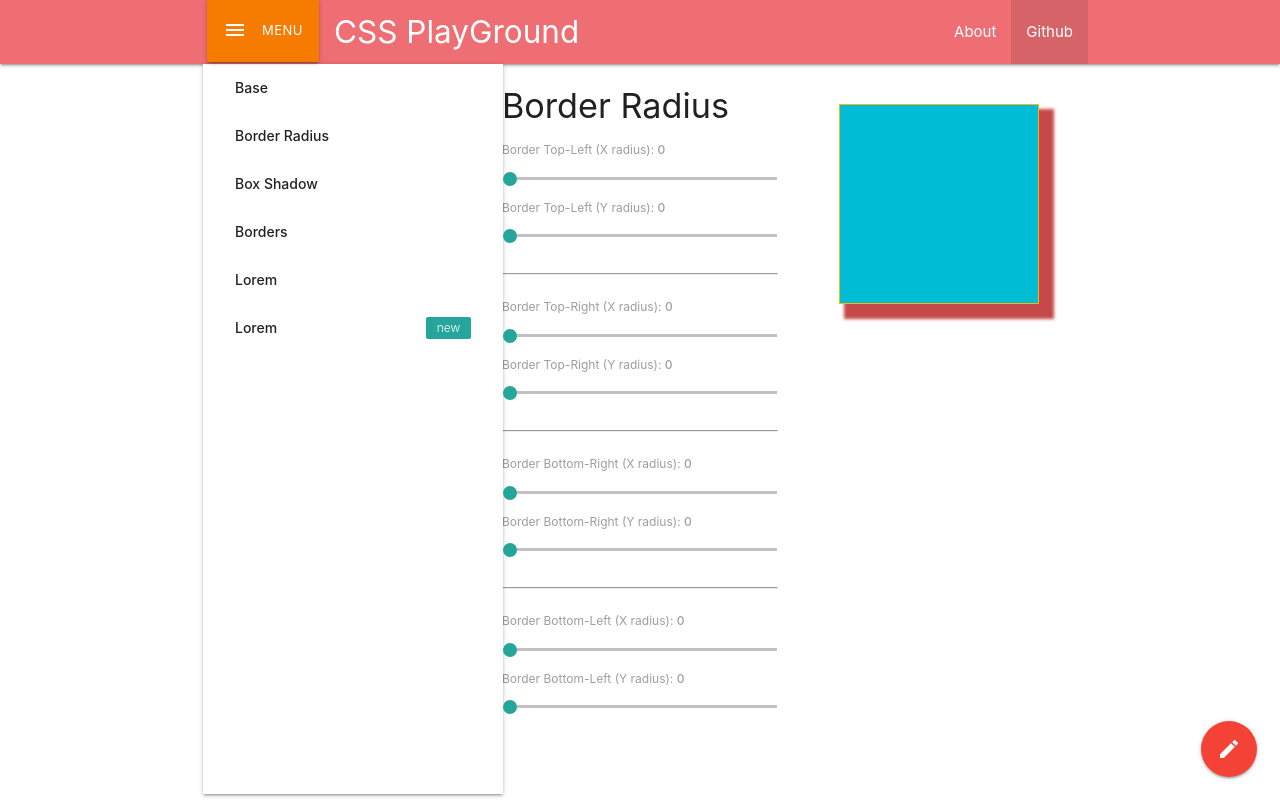
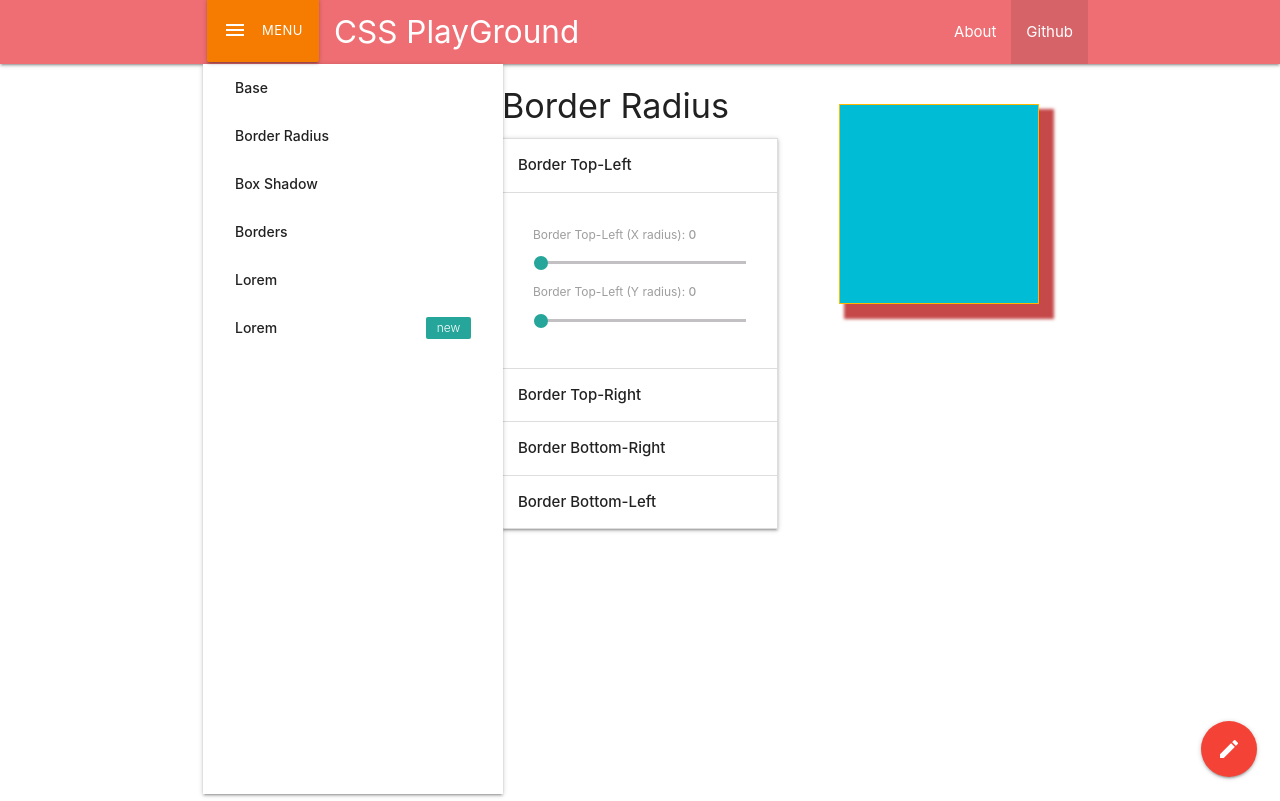
Before and after one commit to Aivirth/CssPlayground, a React (Create React App) app: page /border-radius in a window 1280 px wide. Built offline with nearby package versions, Linux system fonts and the light colour scheme.

Commit message:
Reworked BorderRadius as collapsible accordion

```diff
--- a/src/components/Options/BorderRadius/BorderRadius.js
+++ b/src/components/Options/BorderRadius/BorderRadius.js
@@ -1,4 +1,7 @@
 import React, { PureComponent } from "react";
+
+import M from "materialize-css";
+
 import { connect } from "react-redux";
 import {
   getStyles,
@@ -9,6 +12,7 @@ import Range from "../../UI/Input/Range/Range";
 class BorderRadius extends PureComponent {
   componentDidMount() {
     this.props.getStyles();
+    M.Collapsible.init(this.collapse);
   }
 
   onRangeChange = e => {
@@ -34,6 +38,17 @@ class BorderRadius extends PureComponent {
     return (
       <div>
         <h4>Border Radius</h4>
+        <ul
+          className="collapsible"
+          ref={collapse => {
+            this.collapse = collapse;
+          }}
+        >
+          <li className="active">
+            <div className="collapsible-header">
+              <strong>Border Top-Left</strong>
+            </div>
+            <div className="collapsible-body">
               <Range
                 title="Border Top-Left (X radius)"
                 min="0"
@@ -54,9 +69,14 @@ class BorderRadius extends PureComponent {
                 identifier="borderTopLeftRadius"
                 radiusDir="radiusY"
               />
+            </div>
+          </li>
 
-        <hr style={{ margin: "20px 0" }} />
-
+          <li>
+            <div className="collapsible-header">
+              <strong>Border Top-Right</strong>
+            </div>
+            <div className="collapsible-body">
               <Range
                 title="Border Top-Right (X radius)"
                 min="0"
@@ -77,9 +97,14 @@ class BorderRadius extends PureComponent {
                 identifier="borderTopRightRadius"
                 radiusDir="radiusY"
               />
+            </div>
+          </li>
 
-        <hr style={{ margin: "20px 0" }} />
-
+          <li>
+            <div className="collapsible-header">
+              <strong>Border Bottom-Right</strong>
+            </div>
+            <div className="collapsible-body">
               <Range
                 title="Border Bottom-Right (X radius)"
                 min="0"
@@ -100,9 +125,14 @@ class BorderRadius extends PureComponent {
                 identifier="borderBottomRightRadius"
                 radiusDir="radiusY"
               />
+            </div>
+          </li>
 
-        <hr style={{ margin: "20px 0" }} />
-
+          <li>
+            <div className="collapsible-header">
+              <strong>Border Bottom-Left</strong>
+            </div>
+            <div className="collapsible-body">
               <Range
                 title="Border Bottom-Left (X radius)"
                 min="0"
@@ -124,6 +154,9 @@ class BorderRadius extends PureComponent {
                 radiusDir="radiusY"
               />
             </div>
+          </li>
+        </ul>
+      </div>
     );
   }
 }
```
Lines whose indentation alone changed are shown as unchanged.
